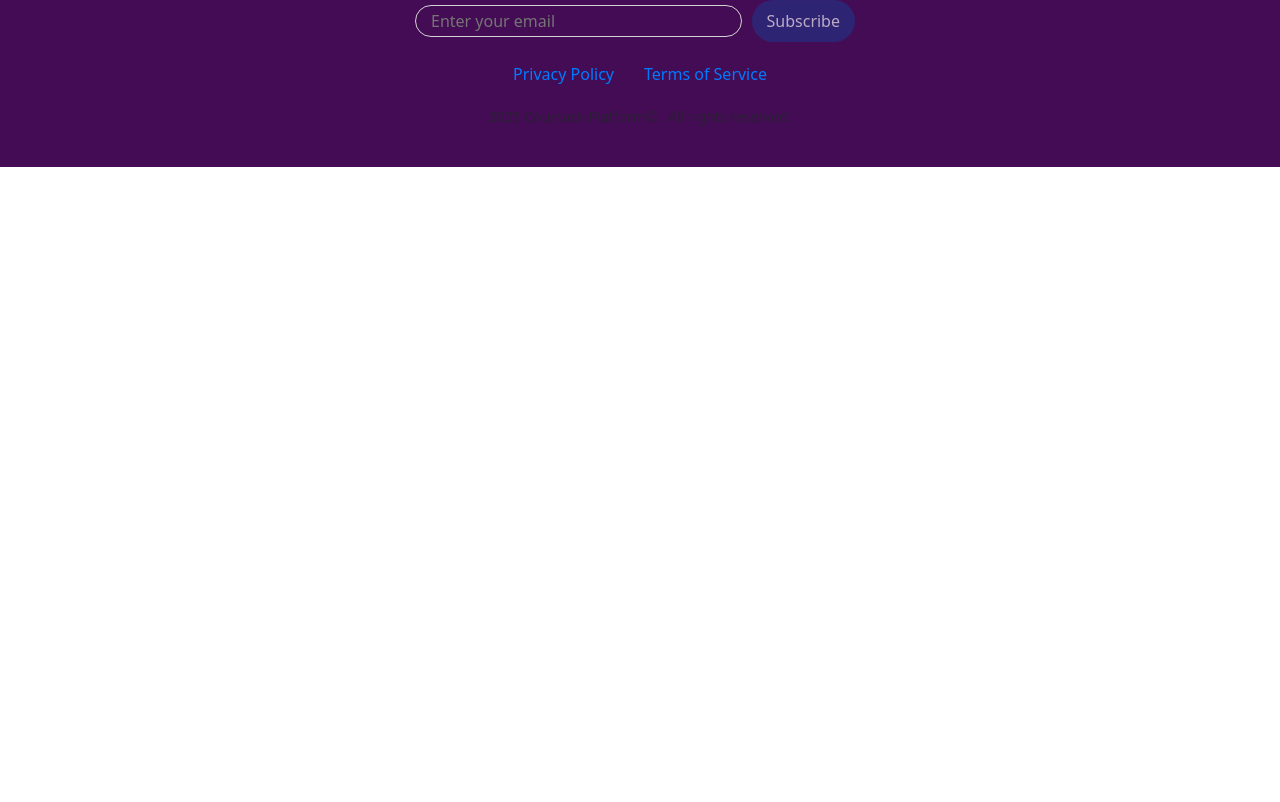
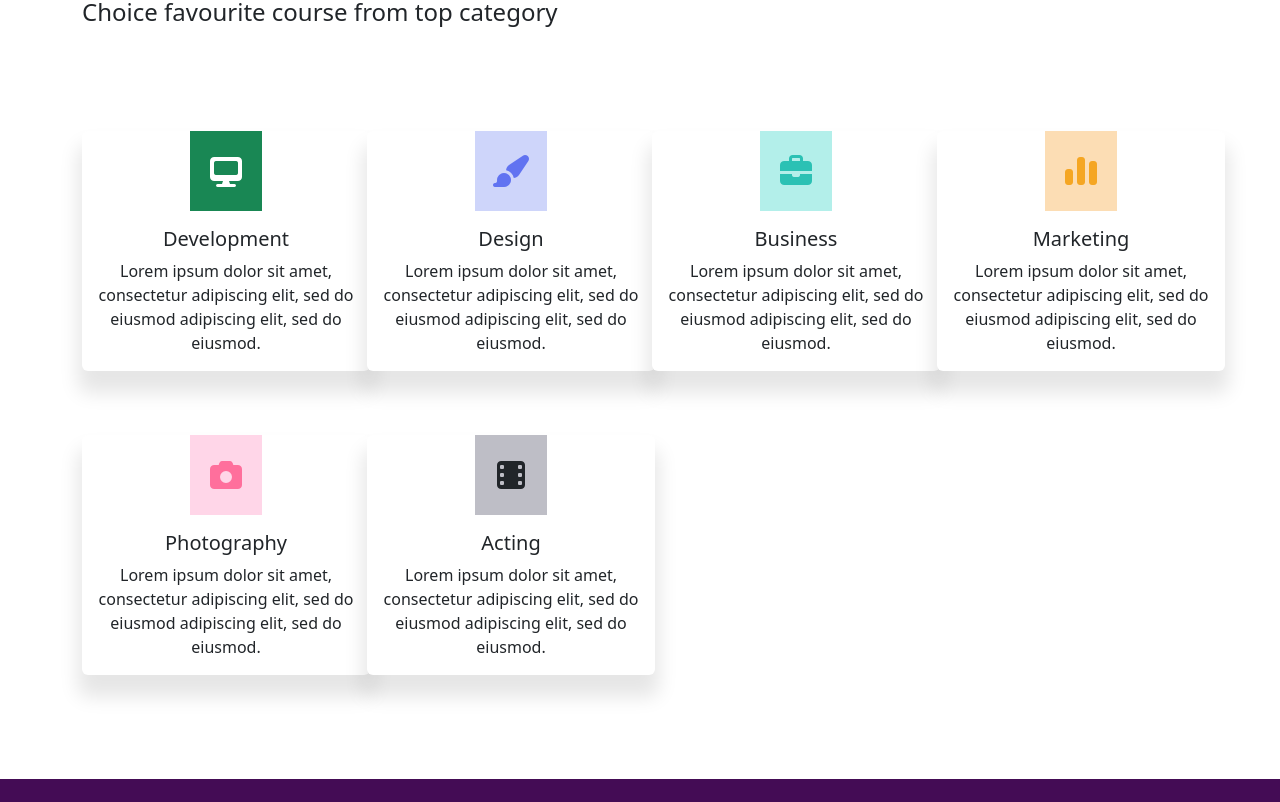
Before and after one commit to MostafaAbuayash/Courses-system-Coursack, an Angular app: page /courses in a window 1280 px wide. Shown: the part 758-1560 px from the top of the page. Before the commit the page ends 925 px from the top, so only its background shows below. Built offline with nearby package versions, Linux system fonts and the light colour scheme.

Commit message:
edite on courses page

```diff
--- a/src/app/components/Courses/courses-page/courses-page.component.html
+++ b/src/app/components/Courses/courses-page/courses-page.component.html
@@ -1,6 +1,116 @@
 <div class="contianer">
   <app-list-of-courses></app-list-of-courses>
-  <div class="row">
-    <div class="col-3"></div>
+  <div class="row py-5 gy-5">
+    <div class="col-12 py-5">
+      <h4>Choice favourite course from top category</h4>
+    </div>
+    <div class="col-3">
+      <div class="card-shadw card text-center mb-3" style="width: 18rem">
+        <div class="card-body p-0">
+          <div
+            class="w-25 bg-success d-flex justify-content-center align-items-center py-4 mx-auto"
+          >
+            <i class="fa-solid fa-desktop fs-2 text-white"></i>
+          </div>
+          <div class="p-3">
+            <h5 class="card-title">Development</h5>
+            <p class="card-text">
+              Lorem ipsum dolor sit amet, consectetur adipiscing elit, sed do
+              eiusmod adipiscing elit, sed do eiusmod.
+            </p>
+          </div>
+        </div>
+      </div>
+    </div>
+    <div class="col-3">
+      <div class="card-shadw card text-center mb-3" style="width: 18rem">
+        <div class="card-body p-0">
+          <div
+            class="w-25 bg-draw d-flex justify-content-center align-items-center py-4 mx-auto"
+          >
+            <i class="fa-solid fa-paintbrush fs-2"></i>
+          </div>
+          <div class="p-3">
+            <h5 class="card-title">Design</h5>
+            <p class="card-text">
+              Lorem ipsum dolor sit amet, consectetur adipiscing elit, sed do
+              eiusmod adipiscing elit, sed do eiusmod.
+            </p>
+          </div>
+        </div>
+      </div>
+    </div>
+    <div class="col-3">
+      <div class="card-shadw card text-center mb-3" style="width: 18rem">
+        <div class="card-body p-0">
+          <div
+            class="w-25 bg-Business d-flex justify-content-center align-items-center py-4 mx-auto"
+          >
+            <i class="fa-solid fa-briefcase fs-2"></i>
+          </div>
+          <div class="p-3">
+            <h5 class="card-title">Business</h5>
+            <p class="card-text">
+              Lorem ipsum dolor sit amet, consectetur adipiscing elit, sed do
+              eiusmod adipiscing elit, sed do eiusmod.
+            </p>
+          </div>
+        </div>
+      </div>
+    </div>
+    <div class="col-3">
+      <div class="card-shadw card text-center mb-3" style="width: 18rem">
+        <div class="card-body p-0">
+          <div
+            class="w-25 bg-Marketing d-flex justify-content-center align-items-center py-4 mx-auto"
+          >
+            <i class="fa-solid fa-chart-simple fs-2"></i>
+          </div>
+          <div class="p-3">
+            <h5 class="card-title">Marketing</h5>
+            <p class="card-text">
+              Lorem ipsum dolor sit amet, consectetur adipiscing elit, sed do
+              eiusmod adipiscing elit, sed do eiusmod.
+            </p>
+          </div>
+        </div>
+      </div>
+    </div>
+    <div class="col-3">
+      <div class="card-shadw card text-center mb-3" style="width: 18rem">
+        <div class="card-body p-0">
+          <div
+            class="w-25 bg-Photography d-flex justify-content-center align-items-center py-4 mx-auto"
+          >
+            <i class="fa-solid fa-camera fs-2"></i>
+          </div>
+          <div class="p-3">
+            <h5 class="card-title">Photography</h5>
+            <p class="card-text">
+              Lorem ipsum dolor sit amet, consectetur adipiscing elit, sed do
+              eiusmod adipiscing elit, sed do eiusmod.
+            </p>
+          </div>
+        </div>
+      </div>
+    </div>
+    <div class="col-3">
+      <div class="card-shadw card text-center mb-3" style="width: 18rem">
+        <div class="card-body p-0">
+          <div
+            class="w-25 bg-Acting d-flex justify-content-center align-items-center py-4 mx-auto"
+          >
+            <i class="fa-solid fa-film fs-2"></i>
+          </div>
+          <div class="p-3">
+            <h5 class="card-title">Acting</h5>
+            <p class="card-text">
+              Lorem ipsum dolor sit amet, consectetur adipiscing elit, sed do
+              eiusmod adipiscing elit, sed do eiusmod.
+            </p>
+          </div>
+        </div>
+      </div>
+    </div>
   </div>
 </div>
--- a/src/app/components/Courses/courses-page/courses-page.component.scss
+++ b/src/app/components/Courses/courses-page/courses-page.component.scss
@@ -0,0 +1,31 @@
+.bg-draw {
+  background-color: #ced5fa;
+}
+.bg-draw i {
+  color: #6173f1;
+}
+.bg-Business {
+  background-color: #b3efea;
+}
+.bg-Business i {
+  color: #2bc1b4;
+}
+.bg-Marketing {
+  background-color: #fcddb4;
+}
+.bg-Marketing i {
+  color: #f5a623;
+}
+.bg-Photography {
+  background-color: #ffd6e8;
+}
+.bg-Photography i {
+  color: #ff6f9c;
+}
+.card-shadw {
+  border: 0;
+  box-shadow: 0px 18px 19px 4px rgba(0, 0, 0, 0.1);
+}
+.bg-Acting {
+  background-color: #bebec6;
+}
--- a/src/app/components/Courses/list-of-courses/list-of-courses.component.html
+++ b/src/app/components/Courses/list-of-courses/list-of-courses.component.html
@@ -1,3 +1,4 @@
+<div class="py-5">
   <div class="row my-3 p-3">
     <div class="col-10">
       <h5>Welcome back, ready for your next lesson?</h5>
@@ -128,3 +129,4 @@
       </div>
     </div>
   </div>
+</div>
```
Lines whose indentation alone changed are shown as unchanged.
